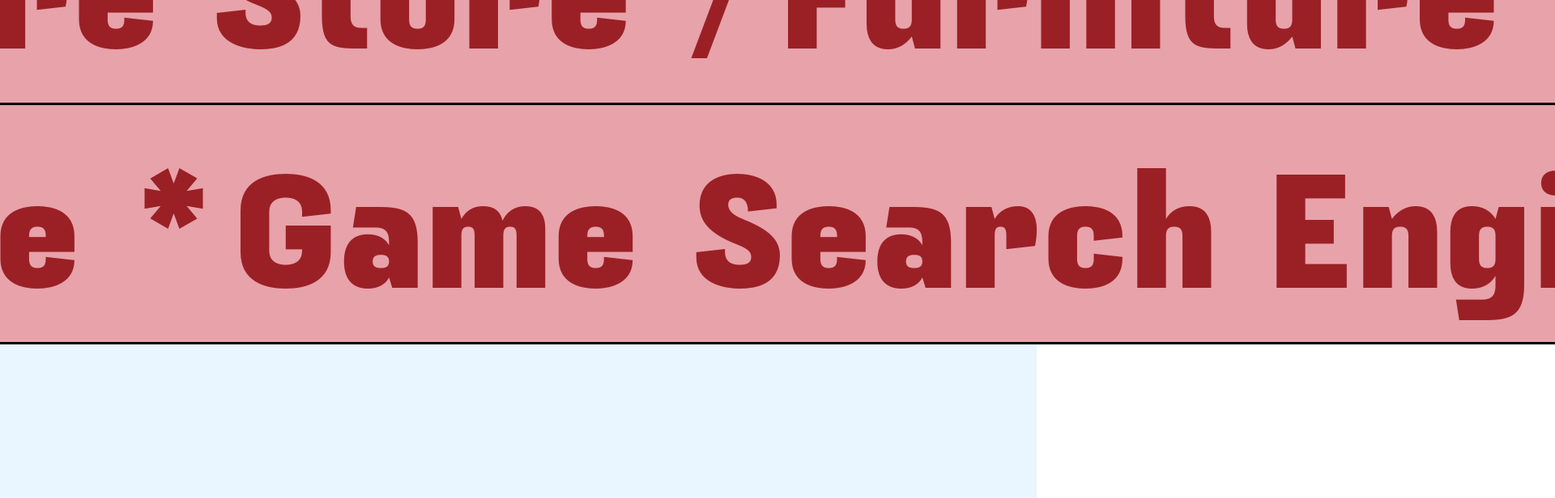
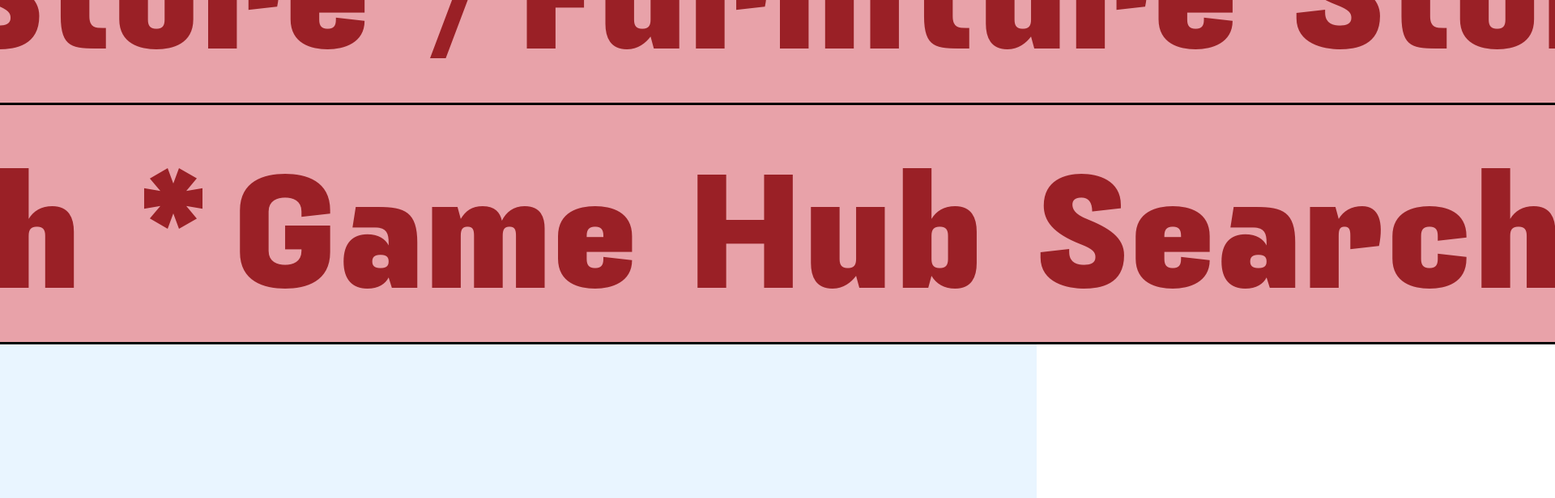
Before and after one commit to brian-david4/brian-portfolio-website, a React (Vite) app in the folder portfolio-website/: page / in a window 1280 px wide. Shown: the part 1500-2116 px from the top of the page at 81% size, 1920 px wide, since content can reach past the window. Built offline with nearby package versions, Linux system fonts and the light colour scheme.

Commit message:
Refactor HomeProjectScroll rendering

```diff
--- a/portfolio-website/src/pages/Home/Home.tsx
+++ b/portfolio-website/src/pages/Home/Home.tsx
@@ -12,6 +12,12 @@ const Home = () => {
   const title =
     "React developer fashioning creative web enviroments that are candid yet elegant.";
   const titleWords = title.split(" ");
+
+  const projects = [
+    { title: "Kurosawa's Story -", link: "kurosawa-gray.vercel.app" },
+    { title: "Furniture Store /", link: "furniture-shop-drab.vercel.app" },
+    { title: "Game Hub Search *", link: "game-hib-eosin-chi.vercel.app" },
+  ];
 
   const { ref, inView } = useInView({
     threshold: 0.2,
@@ -73,9 +79,9 @@ const Home = () => {
           </div>
 
           <div className={styles.projects}>
-            <HomeProjectScroll title="Kurosawa's Story -" />
-            <HomeProjectScroll title="Furniture Store / " />
-            <HomeProjectScroll title="Game Search Engine * " />
+            {projects.map((project, idx) => (
+              <HomeProjectScroll title={project.title} key={`pjt_${idx}`} />
+            ))}
           </div>
         </div>
       </div>
```
